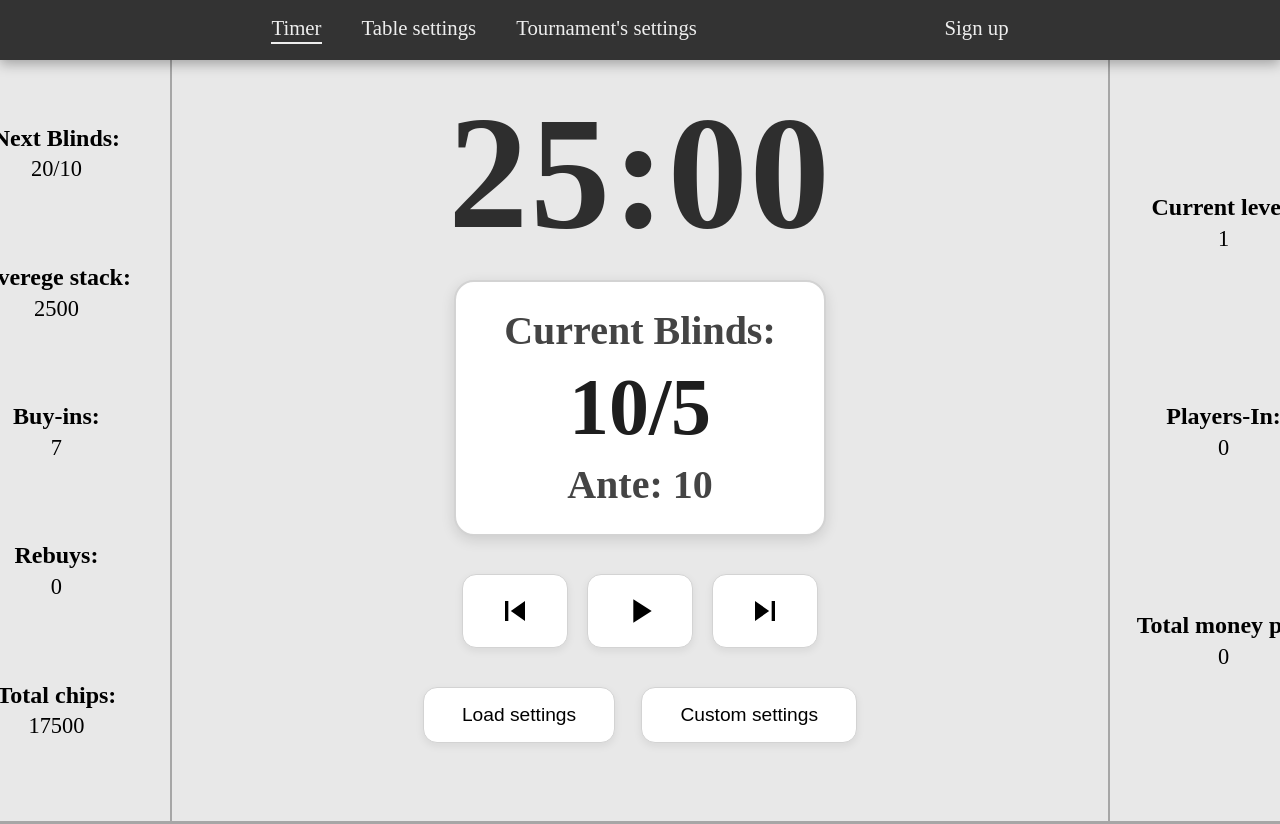
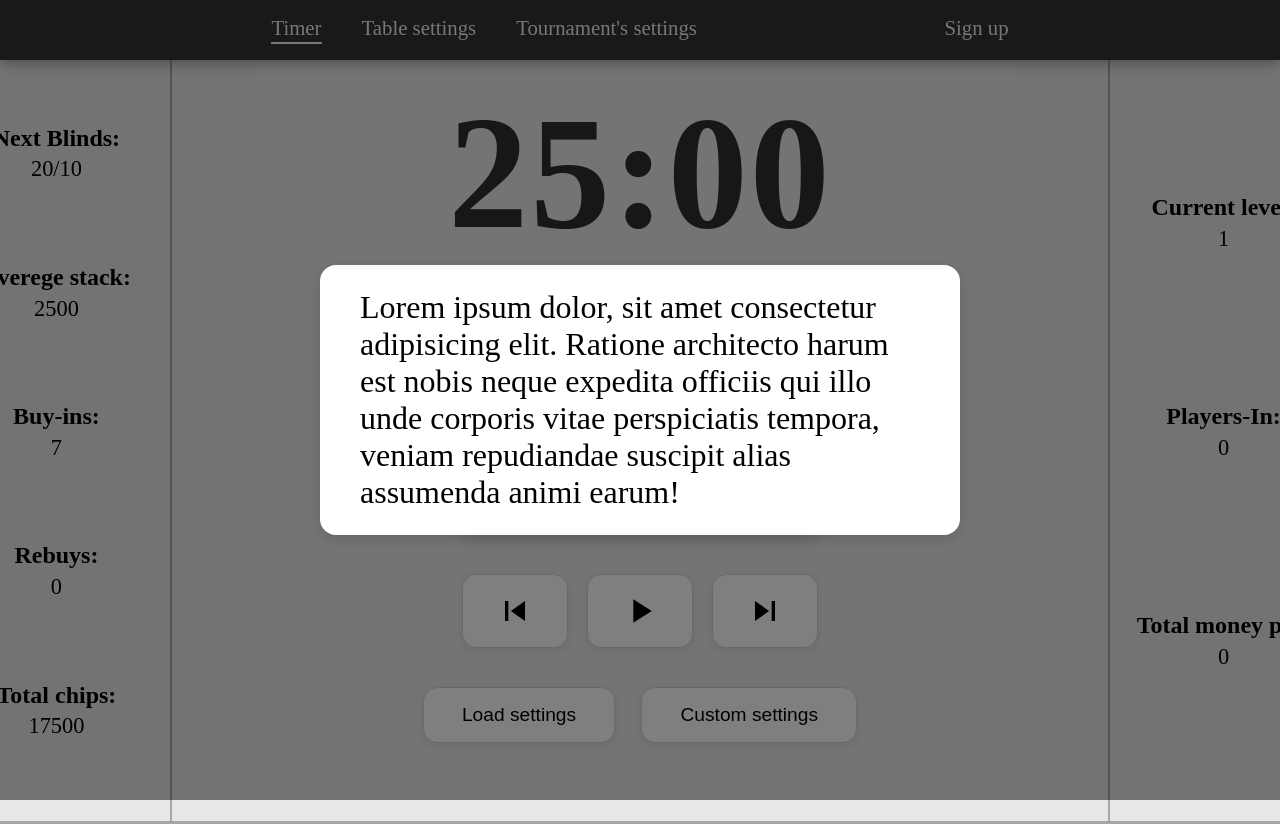
Before and after one commit to mszymanski1997/poker-tournament-manager, a React (Vite) app in the folder frontend/: page / in a window 1280 px wide. Both pictures are taken after a click on the button "Custom settings". Shown: the top 824 px of the page. Built offline with nearby package versions, Linux system fonts and the light colour scheme.

Commit message:
feat: add modal component and integrate it with the timer component

```diff
--- /dev/null
+++ b/frontend/src/components/shared/Modal/Modal.module.scss
@@ -0,0 +1,25 @@
+.background {
+	width: 100%;
+	height: 100%;
+	background-color: rgba(0, 0, 0, 0.5);
+	display: flex;
+	justify-content: center;
+	align-items: center;
+	position: absolute;
+	top: 0;
+	left: 0;
+	z-index: 0;
+}
+
+.modal {
+	background-color: white;
+	box-shadow: 0 4px 14px rgba(0, 0, 0, 0.12);
+	border-radius: 1rem;
+	z-index: 2;
+	position: absolute;
+	top: 50%;
+	left: 50%;
+	transform: translate(-50%, -50%);
+	padding: 1.5rem 2.5rem;
+
+}
--- /dev/null
+++ b/frontend/src/components/shared/Modal/Modal.tsx
@@ -0,0 +1,23 @@
+import type { ReactNode } from 'react';
+import { createPortal } from 'react-dom';
+import styles from './Modal.module.scss';
+
+type ModalProps = {
+	isOpen: boolean;
+	onClose: () => void;
+	children: ReactNode;
+};
+
+const Modal = ({ isOpen, onClose, children }: ModalProps) => {
+	if (!isOpen) return null;
+
+	return createPortal(
+		<>
+			<div className={styles.background} onClick={onClose}></div>
+			<div className={styles.modal}>{children}</div>
+		</>,
+		document.body
+	);
+};
+
+export default Modal;
--- a/frontend/src/pages/Timer/CenterPanel/CentralPanel.tsx
+++ b/frontend/src/pages/Timer/CenterPanel/CentralPanel.tsx
@@ -2,7 +2,11 @@ import styles from './CentralPanel.module.scss';
 import Button from '../../../components/shared/Button/Button';
 import { MdPlayArrow, MdSkipPrevious, MdSkipNext } from 'react-icons/md';
 
-const CentralPanel = () => {
+type CentralPanelProps = {
+	onOpenSettings: () => void;
+};
+
+const CentralPanel = ({ onOpenSettings }: CentralPanelProps) => {
 	return (
 		<div className={styles.container}>
 			<p className={styles.time}>25:00</p>
@@ -29,7 +33,9 @@ const CentralPanel = () => {
 
 			<div className={styles.settingsButtons}>
 				<Button big>Load settings</Button>
-				<Button big>Custom settings</Button>
+				<Button big onClick={onOpenSettings}>
+					Custom settings
+				</Button>
 			</div>
 		</div>
 	);
--- a/frontend/src/pages/Timer/Timer.scss
+++ b/frontend/src/pages/Timer/Timer.scss
@@ -24,7 +24,7 @@
 		li {
 			display: flex;
 			flex-direction: column;
-            gap: 0.3rem;
+			gap: 0.3rem;
 			font-weight: bold;
 			font-size: 1.5rem;
 
@@ -51,3 +51,7 @@
 		border-left: 2px solid #a6a6a6;
 	}
 }
+
+.test {
+	font-size: 2rem;
+}
--- a/frontend/src/pages/Timer/Timer.tsx
+++ b/frontend/src/pages/Timer/Timer.tsx
@@ -1,13 +1,26 @@
 import LeftBar from './LeftBar';
 import RightBar from './RightBar';
 import CentralPanel from './CenterPanel/CentralPanel';
+import { useState } from 'react';
+import Modal from '../../components/shared/Modal/Modal';
 
 const Timer = () => {
+	const [isOpen, setIsOpen] = useState<boolean>(false);
+
 	return (
 		<div className='timer'>
 			<LeftBar />
-			<CentralPanel />
+			<CentralPanel onOpenSettings={() => setIsOpen(true)} />
 			<RightBar />
+
+			<Modal isOpen={isOpen} onClose={() => setIsOpen(false)}>
+				<p className='test'>
+					Lorem ipsum dolor, sit amet consectetur adipisicing elit. Ratione
+					architecto harum est nobis neque expedita officiis qui illo unde
+					corporis vitae perspiciatis tempora, veniam repudiandae suscipit alias
+					assumenda animi earum!{' '}
+				</p>
+			</Modal>
 		</div>
 	);
 };
```
